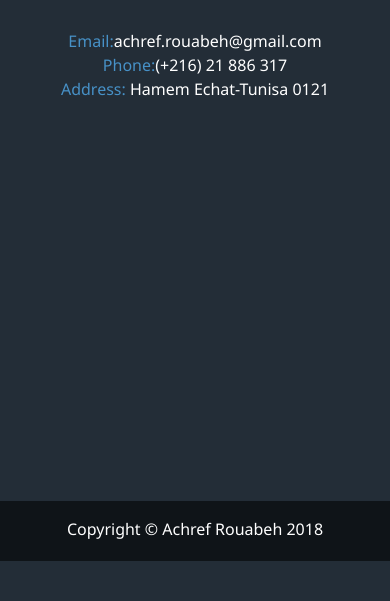
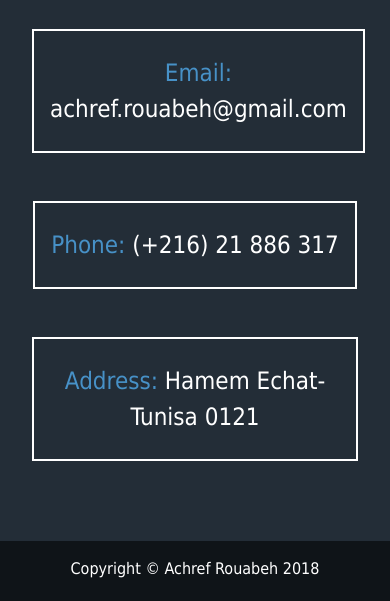
Before and after one commit to BuildDev/My-portfolio, a website: page dist/contact.html in a window 390 px wide. Shown: the part 283-884 px from the top of the page. Before the commit the page ends 844 px from the top, so only its background shows below. Drawn offline with Linux system fonts and the light colour scheme.

Commit message:
style-contact-page&flexBox and responsive

```diff
--- a/scss/main.scss
+++ b/scss/main.scss
@@ -13,7 +13,7 @@ body {
   color: set-text-color($primary-color);
   height: 100vh;
   margin: 0;
-  font-family: "Segoe UI", Tahoma, Geneva, Verdana, sans-serif;
+  font-family: Tahoma, "Segoe UI", Geneva, Verdana, sans-serif;
   line-height: 1.5;
 }
 
@@ -164,6 +164,33 @@ main {
   color: rgb(0, 0, 0);
 }
 
+// *********************Style Contact Me Page **********************//
+
+.boxes {
+  display: flex;
+  flex-wrap: wrap;
+  justify-content: space-evenly;
+  align-items: center;
+  margin-top: 1rem;
+
+  div {
+    font-size: 2rem;
+    border: 2px #fff solid;
+    padding: 1.5rem 2.5rem;
+    margin-bottom: 3rem;
+    @include easeOut;
+
+    &:hover {
+      padding: 0.5rem 1.5rem;
+      background: $secondary-color;
+      color: set-text-color($secondary-color);
+      span {
+        color: set-text-color($secondary-color);
+      }
+    }
+  }
+}
+
 #main-footer {
   text-align: center;
   padding: 1rem;
--- a/scss/mobile.scss
+++ b/scss/mobile.scss
@@ -81,4 +81,11 @@
     //font-size: 5rem;
     //}
   }
+
+  .boxes div {
+    font-size: 1.5rem;
+    border: 2px #fff solid;
+    padding: 1.5rem 1rem;
+    margin-bottom: 3rem;
+  }
 }
```
Also changed, not shown: dist/about.html, dist/contact.html, dist/css/main.css, dist/index.html, dist/work.html.
